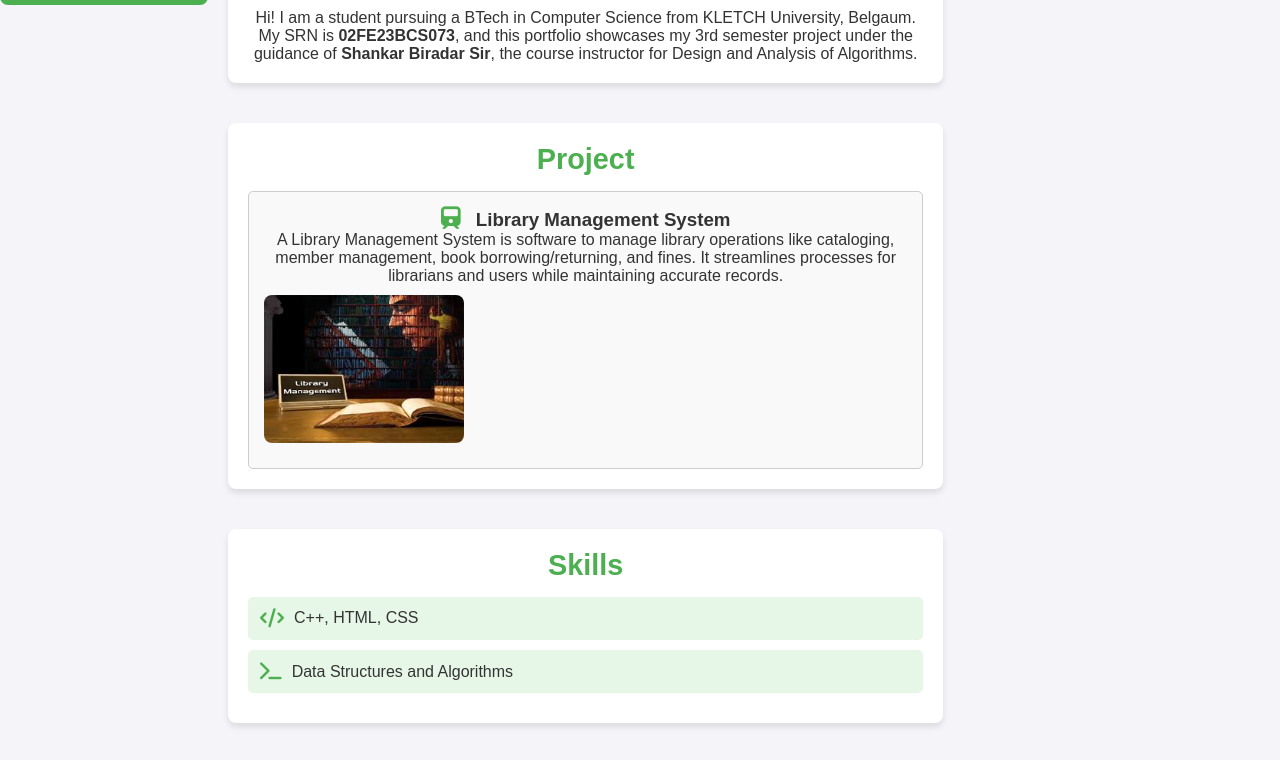
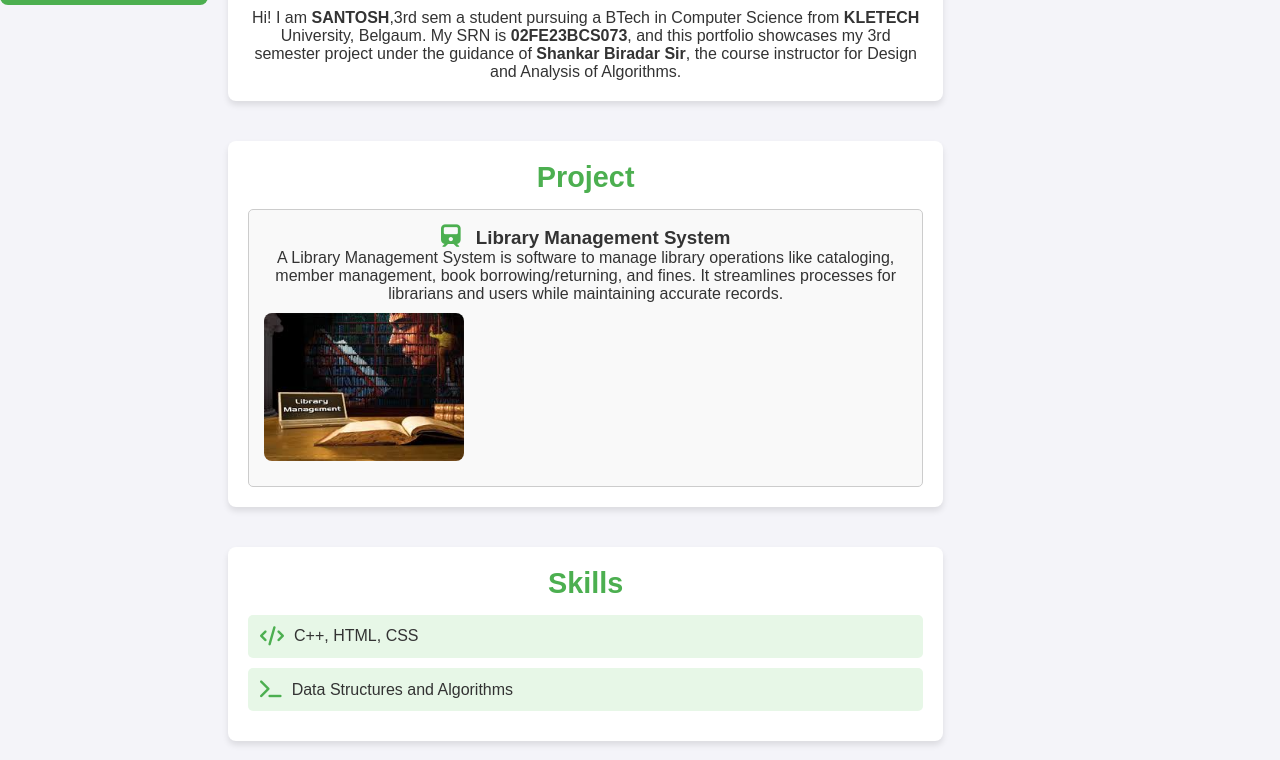
Before and after one commit to Hisantu/portfolio.github.io, a plain HTML site: page index.html in a window 1280 px wide. Shown: the part 109-869 px from the top of the page. Drawn offline with Linux system fonts and the light colour scheme; files whose address does not match are found by name.

Commit message:
Update index.html

```diff
--- a/index.html
+++ b/index.html
@@ -108,7 +108,7 @@
         <section id="about">
             <h2>About Me</h2>
             <p>
-                Hi! I am a student pursuing a BTech in Computer Science from KLETCH University, Belgaum.
+                Hi! I am <strong>SANTOSH</strong>,3rd sem a student pursuing a BTech in Computer Science from <strong>KLETECH</strong> University, Belgaum.
                 My SRN is <strong>02FE23BCS073</strong>, and this portfolio showcases my 3rd semester project under the guidance of <strong>Shankar Biradar Sir</strong>, the course instructor for Design and Analysis of Algorithms.
             </p>
         </section>
```
